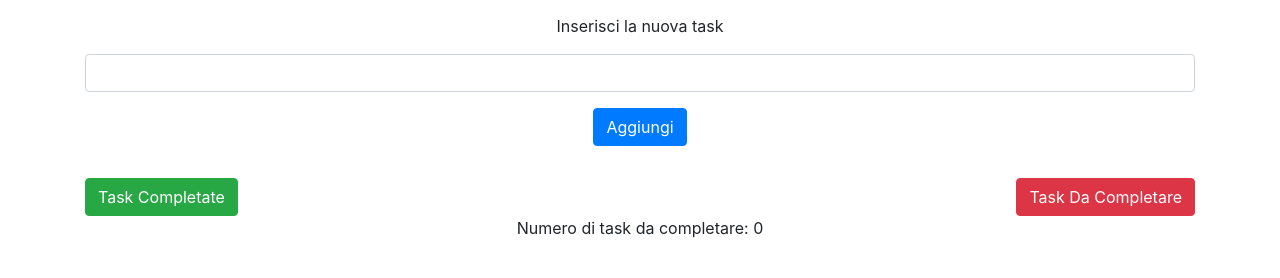
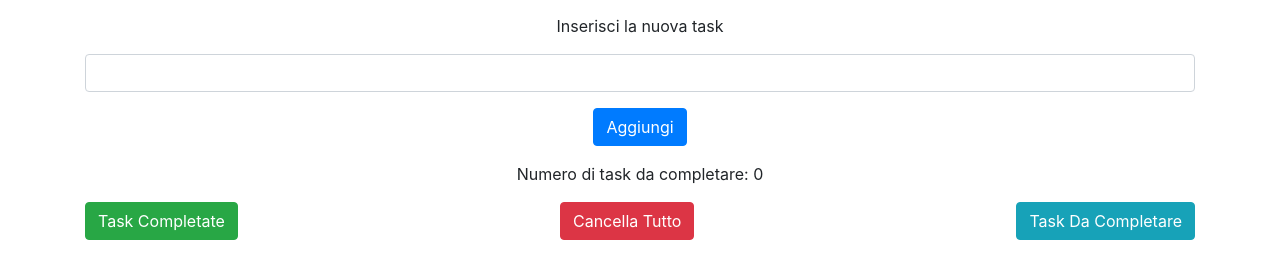
Before and after one commit to PaoloWD/vue-todolist, a plain HTML site: page index.html in a window 1280 px wide. Shown: the part 70-348 px from the top of the page. Drawn offline with nearby package versions, Linux system fonts and the light colour scheme.

Commit message:
add clearAll button

```diff
--- a/index.html
+++ b/index.html
@@ -26,14 +26,7 @@
             <button class="btn btn-primary mt-3">Aggiungi</button>
           </div>
         </form>
-        <div class="d-flex justify-content-between">
-          <button class="btn btn-success mt-3" @click="clearInProgress">
-            Task Completate
-          </button>
-          <button class="btn btn-danger mt-3" @click="clearCompleted">
-            Task Da Completare
-          </button>
-        </div>
+
         <div v-for="task, i in taskList">
           <div class="d-flex justify-content-center mt-3">
             <div
@@ -51,6 +44,17 @@
         <div class="text-center">
           Numero di task da completare: {{countPendingTask}}
         </div>
+        <div class="d-flex justify-content-between">
+          <button class="btn btn-success mt-3" @click="clearInProgress">
+            Task Completate
+          </button>
+          <button class="btn btn-danger mt-3" @click="clearAll">
+            Cancella Tutto
+          </button>
+          <button class="btn btn-info mt-3" @click="clearCompleted">
+            Task Da Completare
+          </button>
+        </div>
       </div>
     </div>
 
--- a/js/main.js
+++ b/js/main.js
@@ -43,5 +43,9 @@ const app = createApp({
     clearInProgress() {
       this.taskList = this.taskList.filter(this.isCompleted);
     },
+
+    clearAll() {
+      this.taskList = [];
+    },
   },
 }).mount("#app");
```
